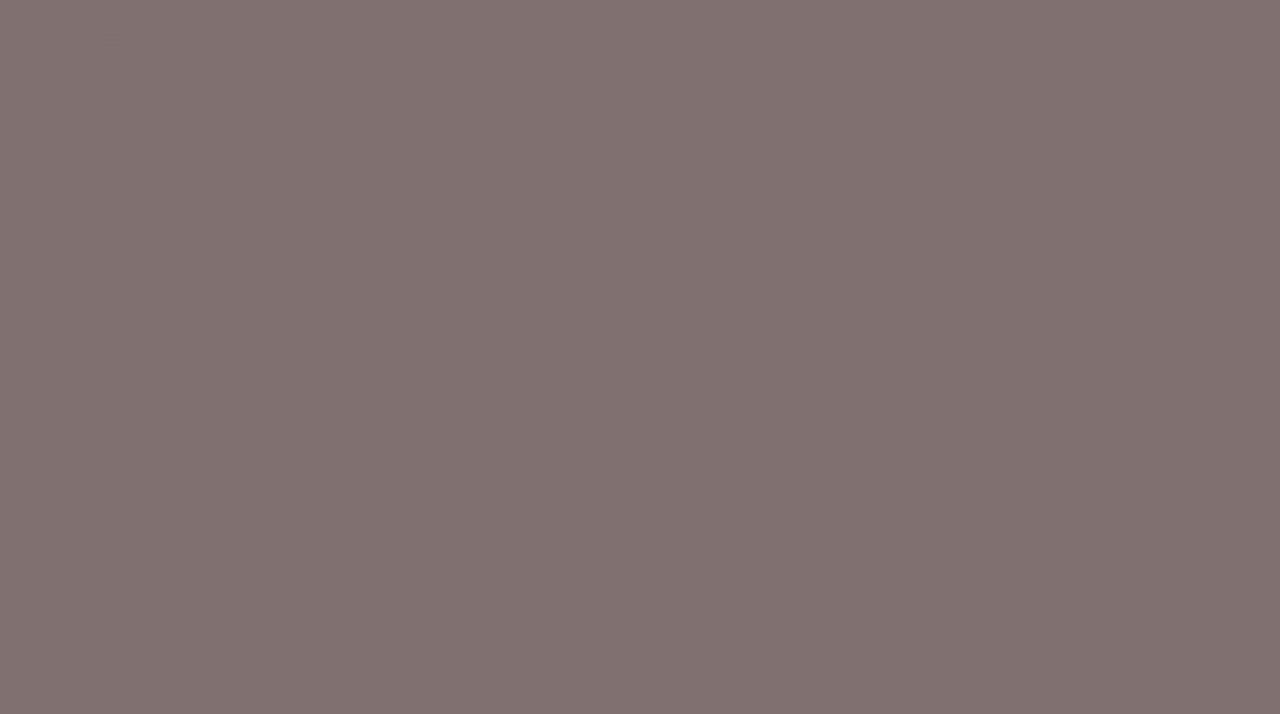
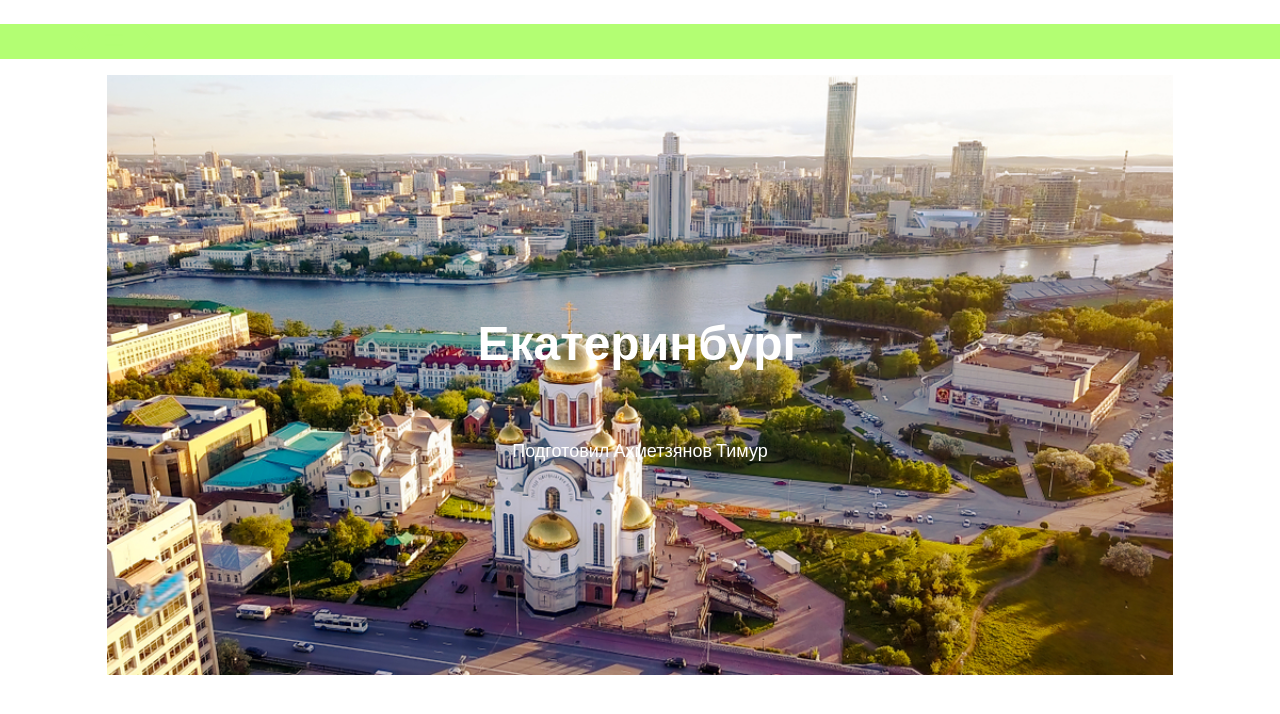
Before and after one commit to Katarni/geography-project, a plain HTML site: page index.html in a window 1280 px wide. Drawn offline with nearby package versions, Linux system fonts and the light colour scheme.

Commit message:
Add some pages and JS scrips

```diff
--- a/css/slide1.css
+++ b/css/slide1.css
@@ -1,3 +1,50 @@
 body {
-    font-family: 'Oswald', sans-serif;
+    background-color: #FFFFFF;
+    display: flex;
+    flex-direction: column;
+    justify-content: start;
+    align-items: center;
 }
+
+.menu {
+    display: flex;
+    flex-direction: row;
+    justify-content: flex-start;
+    background: #b3fe73;
+    align-items: center;
+    height: 35px;
+    width: 100%;
+}
+
+.menu__ul {
+    display: flex;
+    flex-direction: row;
+    list-style: none;
+}
+
+.menu__li {
+    margin-right: 10px;
+}
+
+/* -------------------------------- */
+
+.material-symbols-outlined {
+    color: #b3fe73;
+    font-variation-settings:
+            'FILL' 0,
+            'wght' 400,
+            'GRAD' -25,
+            'opsz' 56
+}
+
+.material-symbols-outlined:hover {
+    color: white;
+}
+
+/* -------------------------------- */
+
+.main {
+    display: flex;
+    flex-direction: row;
+
+}
--- a/css/style.css
+++ b/css/style.css
@@ -1,8 +1,8 @@
 body {
-    background-color: #817070;
+    background-color: #FFFFFF;
     display: flex;
     flex-direction: column;
-    justify-content: center;
+    justify-content: start;
     align-items: center;
 }
 
@@ -12,6 +12,7 @@ body {
     display: flex;
     flex-direction: row;
     justify-content: flex-start;
+    background: #b3fe73;
     align-items: center;
     height: 35px;
     width: 100%;
@@ -30,7 +31,7 @@ body {
 /* -------------------------------- */
 
 .material-symbols-outlined {
-    color: #817070;
+    color: #b3fe73;
     font-variation-settings:
             'FILL' 0,
             'wght' 400,
@@ -46,7 +47,36 @@ body {
 
 .main {
     display: flex;
-    flex-direction: row;
-    justify-content: space-between;
+    flex-direction: column;
+    justify-content: center;
     align-items: center;
+    height: 600px;
+    width: 100%;
+    background-image: url(img/ekatOpen.jpeg);
+    background-repeat: no-repeat;
+    background-size: contain;
+    background-position: center;
 }
+
+.title {
+    display: flex;
+}
+
+.text {
+    display: flex;
+}
+
+.title__text {
+    display: flex;
+    font-family: 'Oswald', sans-serif;
+    font-size: xxx-large;
+    color: white;
+}
+
+.text__text {
+    display: flex;
+    font-family: 'Oswald', sans-serif;
+    margin-top: 30px;
+    font-size: large;
+    color: white;
+}
--- a/index.html
+++ b/index.html
@@ -9,18 +9,26 @@
     <link rel="stylesheet" href="https://fonts.googleapis.com/css2?family=Material+Symbols+Outlined:opsz,wght,FILL,GRAD@20..48,100..700,0..1,-50..200" />
     <link rel="stylesheet" href="https://fonts.googleapis.com/css2?family=Material+Symbols+Outlined:opsz,wght,FILL,GRAD@20..48,100..700,0..1,-50..200" />
     <link rel="stylesheet" href="https://fonts.googleapis.com/css2?family=Material+Symbols+Outlined:opsz,wght,FILL,GRAD@20..48,100..700,0..1,-50..200" />
+    <link rel="stylesheet" href="https://fonts.googleapis.com/css2?family=Material+Symbols+Outlined:opsz,wght,FILL,GRAD@20..48,100..700,0..1,-50..200" />
     <title>Open Slide</title>
 </head>
 <body>
     <menu class="menu">
         <ul class="menu__ul">
-            <li class="menu__li"><a href="#" class="menu__link"><span class="material-symbols-outlined">arrow_back_ios</span></a></li>
-            <li class="menu__li"><a href="#" class="menu__link"><span class="material-symbols-outlined">menu</span></a></li>
-            <li class="menu__li"><a href="#" class="menu__link"><span class="material-symbols-outlined">arrow_forward_ios</span></a> </li>
+            <li class="menu__li"><a href="#" onclick="alert('Вы на первом слайде')" class="menu__link"><span class="material-symbols-outlined">cancel</span></a></li>
+            <li class="menu__li"><a href="slide_list.html" class="menu__link"><span class="material-symbols-outlined">menu</span></a></li>
+            <li class="menu__li"><a href="slide1.html" class="menu__link"><span class="material-symbols-outlined">arrow_forward_ios</span></a> </li>
         </ul>
     </menu>
     <main class="main">
+        <div class="title">
+            <h1 class="title__text">Екатеринбург</h1>
+        </div>
+        <div class="text">
+            <p class="text__text">Подготовил Ахметзянов Тимур</p>
+        </div>
+    </main>
 
-    </main>
+    <script src="js\main.js"></script>
 </body>
 </html>
--- /dev/null
+++ b/js/main.js
@@ -0,0 +1,12 @@
+function move(event) {
+    switch (event.key) {
+        case "ArrowLeft":
+            alert("Вы на первом слайде");
+            break;
+        case "ArrowRight":
+            location.href = "slide1.html";
+            break;
+    }
+}
+
+addEventListener("keydown", move);
```
Also changed, not shown: js/slide1.js (added, +12 -0 lines), slide1.html (+11 -2 lines), slide_list.html (added, +10 -0 lines), css/img/ekatOpen.jpeg (added), css/slide_list.css (added).
